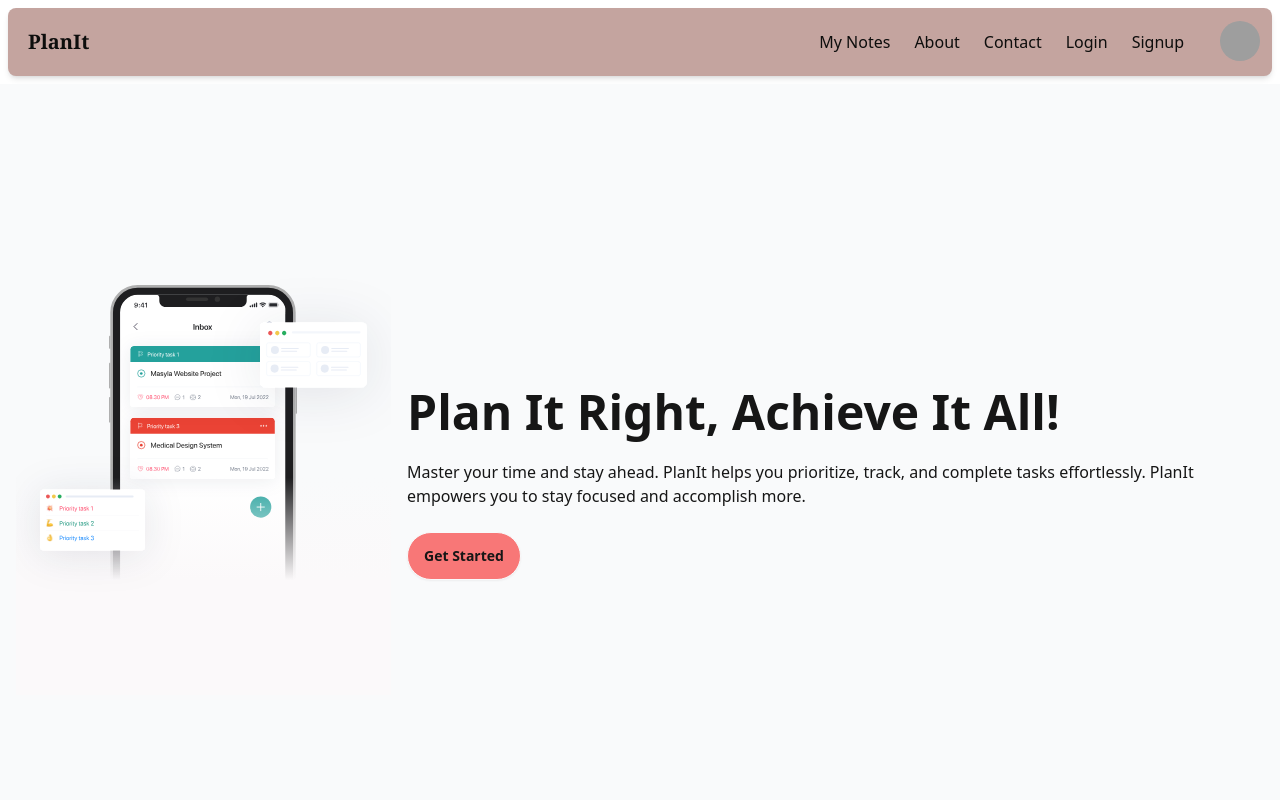
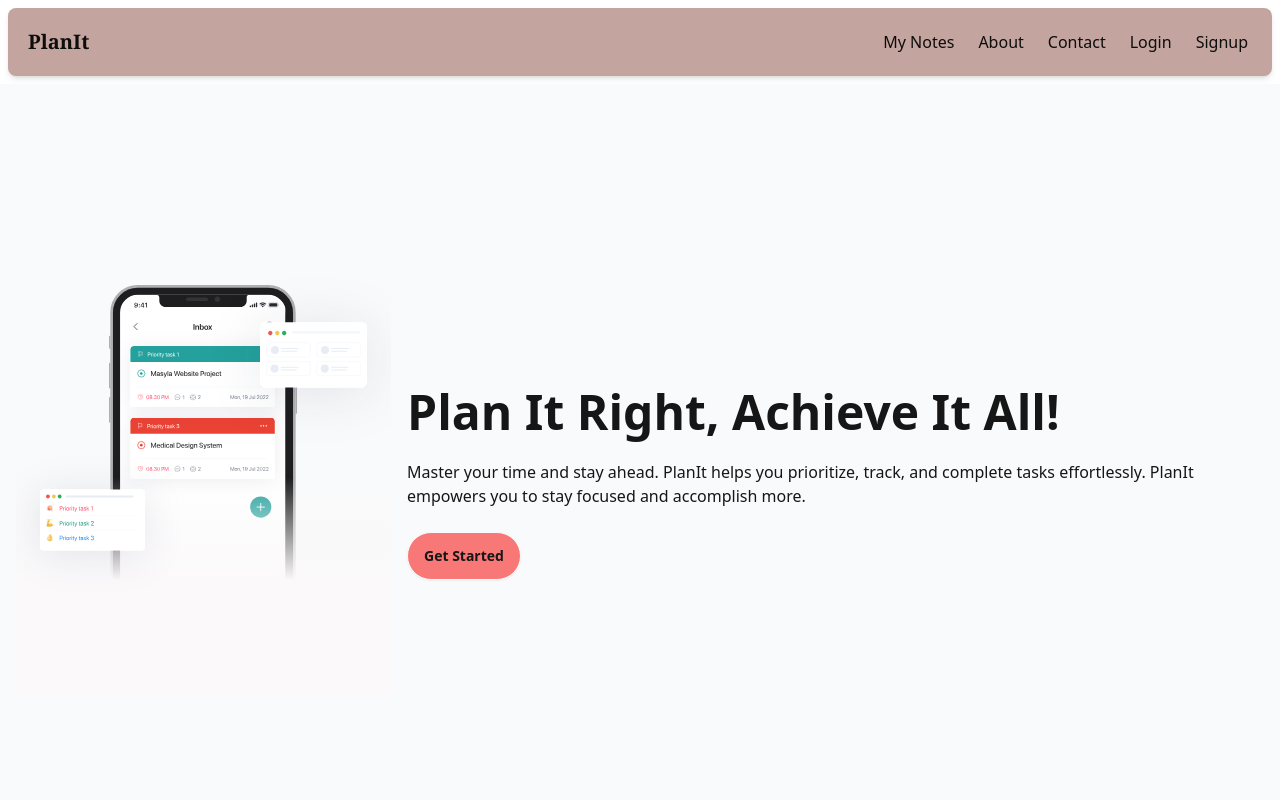
Before and after one commit to yashi-15/PlanIt, a React (Vite) app in the folder PlanIt/: page / in a window 1280 px wide. Shown: the top 800 px of the page. Built offline with nearby package versions, Linux system fonts and the light colour scheme; grey boxes are pictures that could not be loaded.

Commit message:
logout functionality added

```diff
--- a/PlanIt/src/components/Navbar.jsx
+++ b/PlanIt/src/components/Navbar.jsx
@@ -1,7 +1,15 @@
 import React from "react";
-import { Link, NavLink } from "react-router-dom";
+import { Link, NavLink, useNavigate } from "react-router-dom";
 
 const Navbar = () => {
+
+    const navigate = useNavigate();
+
+    const handleLogout = () =>{
+        localStorage.removeItem('token');
+        navigate("/")
+    }
+
     return (
         <div className="p-2">
             <nav className="navbar bg-ashrose shadow-md rounded-lg">
@@ -13,21 +21,36 @@ const Navbar = () => {
                 <div className="flex-none gap-4">
                     <ul className="menu-horizontal px-1">
                         <li className="p-3">
-                        <NavLink to="/mynotes" className={({isActive}) => `${isActive ?  "text-red" : "text-black"}`}>My Notes</NavLink>
+                            <NavLink to="/mynotes" className={({ isActive }) => `${isActive ? "text-red" : "text-black"}`}>
+                                My Notes
+                            </NavLink>
                         </li>
                         <li className="p-3">
-                        <NavLink to="/about" className={({isActive}) => `${isActive ?  "text-red" : "text-black"}`}>About</NavLink>
+                            <NavLink to="/about" className={({ isActive }) => `${isActive ? "text-red" : "text-black"}`}>
+                                About
+                            </NavLink>
                         </li>
                         <li className="p-3">
-                    <NavLink to="/contact" className={({isActive}) => `${isActive ?  "text-red" : "text-black"}`}>Contact</NavLink>
+                            <NavLink to="/contact" className={({ isActive }) => `${isActive ? "text-red" : "text-black"}`}>
+                                Contact
+                            </NavLink>
+                        </li>
+                        {!localStorage.getItem("token") ? (
+                            <>
+                                {" "}
+                                <li className="p-3">
+                                    <NavLink to="/login" className={({ isActive }) => `${isActive ? "text-red" : "text-black"}`}>
+                                        Login
+                                    </NavLink>
                                 </li>
                                 <li className="p-3">
-                    <NavLink to="/login" className={({isActive}) => `${isActive ?  "text-red" : "text-black"}`}>Login</NavLink>
-                    </li>
-                    <li className="p-3">
-                    <NavLink to="/signup" className={({isActive}) => `${isActive ?  "text-red" : "text-black"}`}>Signup</NavLink>
-                    </li>
-                </ul>
+                                    <NavLink to="/signup" className={({ isActive }) => `${isActive ? "text-red" : "text-black"}`}>
+                                        Signup
+                                    </NavLink>
+                                </li>{" "}
+                            </>
+                        ) : (
+                            <li>
                                 <div className="dropdown dropdown-end">
                                     <div tabIndex={0} role="button" className="btn btn-ghost btn-circle avatar">
                                         <div className="w-10 rounded-full">
@@ -45,10 +68,13 @@ const Navbar = () => {
                                             <Link to="#">Settings</Link>
                                         </li>
                                         <li>
-                            <Link to="#">Logout</Link>
+                                            <button onClick={handleLogout}>Logout</button>
                                         </li>
                                     </ul>
                                 </div>
+                            </li>
+                        )}
+                    </ul>
                 </div>
             </nav>
         </div>
```
Lines whose indentation alone changed are shown as unchanged.
